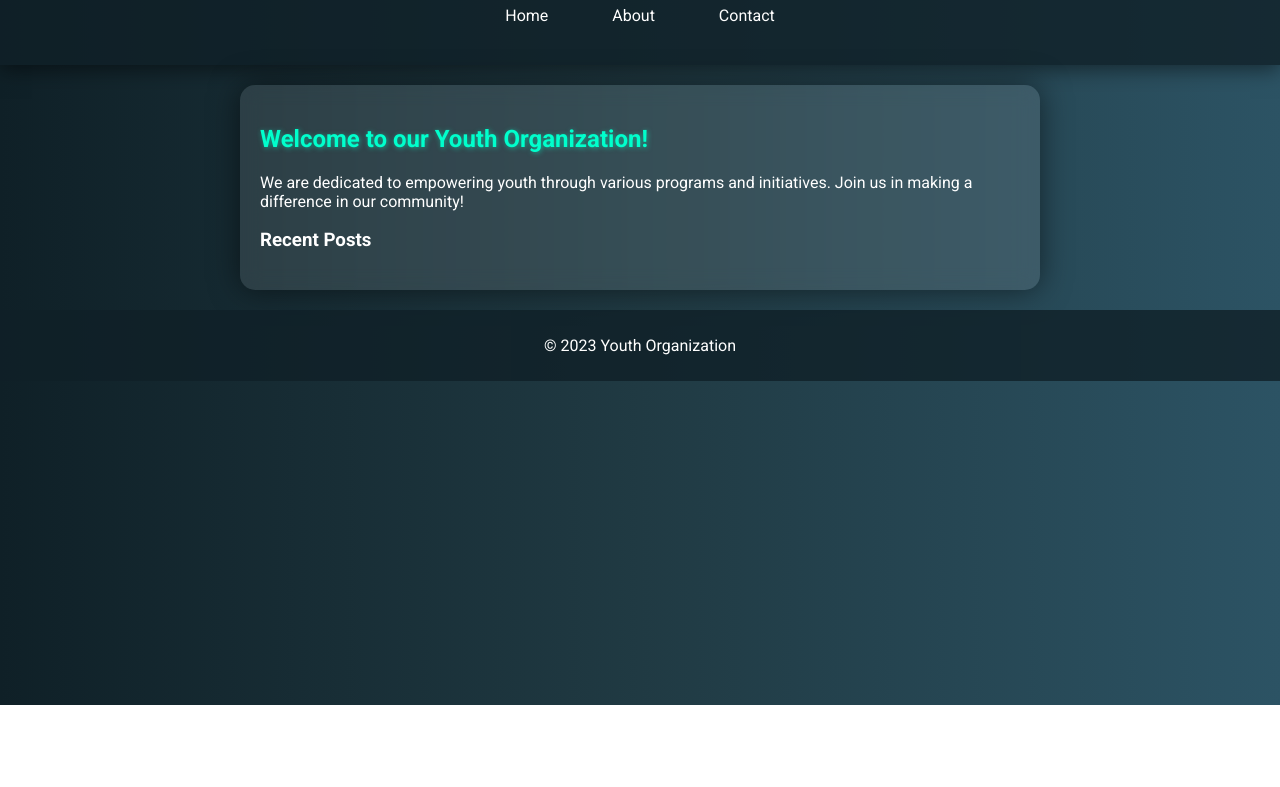
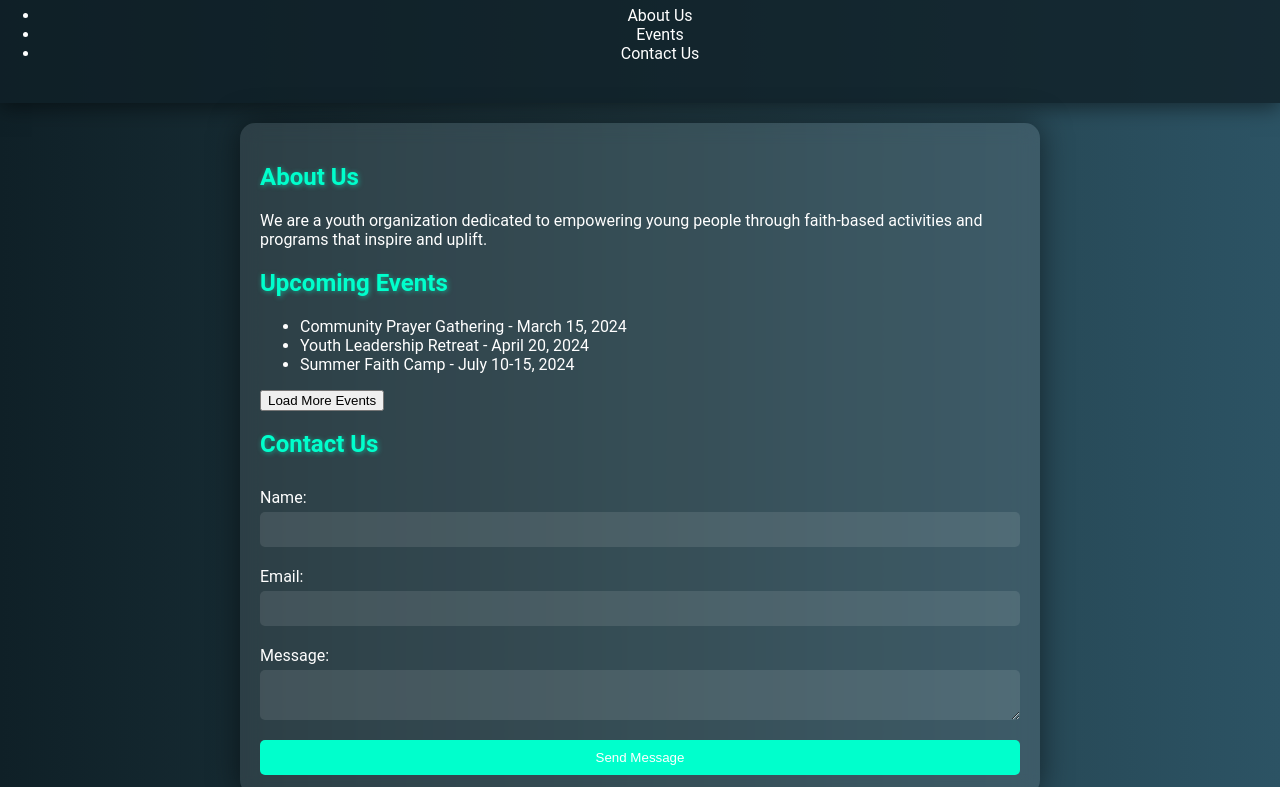
Before and after one commit to Nicsbot12/Youth-website, a plain HTML site: page index.html in a window 1280 px wide. Shown: the part 95-882 px from the top of the page. Before the commit the page ends 800 px from the top, so only its background shows below. Drawn offline with Linux system fonts and the light colour scheme.

Commit message:
Update index.html

```diff
--- a/index.html
+++ b/index.html
@@ -3,39 +3,58 @@
 <head>
     <meta charset="UTF-8">
     <meta name="viewport" content="width=device-width, initial-scale=1.0">
-    <link href="https://fonts.googleapis.com/css2?family=Roboto:wght@400;500;700&display=swap" rel="stylesheet">
+    <title>Youth Organization - Faith in Action</title>
     <link rel="stylesheet" href="styles.css">
-    <script src="script.js" defer></script>
-    <title>Youth Organization - Home</title>
 </head>
 <body>
     <header>
-        <h1>Youth Organization</h1>
+        <h1>Welcome to Our Youth Organization</h1>
         <nav>
-            <a href="index.html">Home</a>
-            <a href="about.html">About</a>
-            <a href="contact.html">Contact</a>
-            <a id="admin-link" href="admin.html" style="display: none;">Admin</a>
+            <ul>
+                <li><a href="#about">About Us</a></li>
+                <li><a href="#events">Events</a></li>
+                <li><a href="#contact">Contact Us</a></li>
+            </ul>
         </nav>
     </header>
+
     <main>
-        <h2>Welcome to our Youth Organization!</h2>
-        <p>We are dedicated to empowering youth through various programs and initiatives. Join us in making a difference in our community!</p>
-        <div id="posts-container">
-            <h3>Recent Posts</h3>
-            <div id="posts"></div>
-        </div>
+        <section id="about">
+            <h2>About Us</h2>
+            <p>We are a youth organization dedicated to empowering young people through faith-based activities and programs that inspire and uplift.</p>
+        </section>
+
+        <section id="events">
+            <h2>Upcoming Events</h2>
+            <ul id="event-list">
+                <li>Community Prayer Gathering - March 15, 2024</li>
+                <li>Youth Leadership Retreat - April 20, 2024</li>
+                <li>Summer Faith Camp - July 10-15, 2024</li>
+            </ul>
+            <button id="load-more">Load More Events</button>
+        </section>
+
+        <section id="contact">
+            <h2>Contact Us</h2>
+            <form id="contact-form">
+                <label for="name">Name:</label>
+                <input type="text" id="name" name="name" required>
+
+                <label for="email">Email:</label>
+                <input type="email" id="email" name="email" required>
+
+                <label for="message">Message:</label>
+                <textarea id="message" name="message" required></textarea>
+
+                <button type="submit">Send Message</button>
+            </form>
+        </section>
     </main>
+
     <footer>
-        <p>&copy; 2023 Youth Organization</p>
+        <p>&copy; 2024 Youth Organization. All rights reserved. "Faith in Action."</p>
     </footer>
-    <script>
-        // Simulate admin check
-        const isAdmin = false; // Change to true to show the admin link
 
-        if (isAdmin) {
-            document.getElementById('admin-link').style.display = 'block';
-        }
-    </script>
+    <script src="script.js"></script>
 </body>
-</html>
+                    </html>
```
